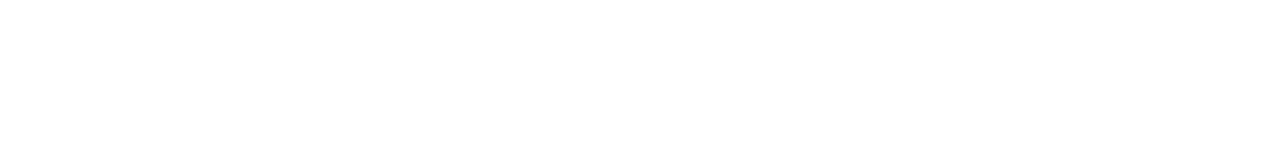
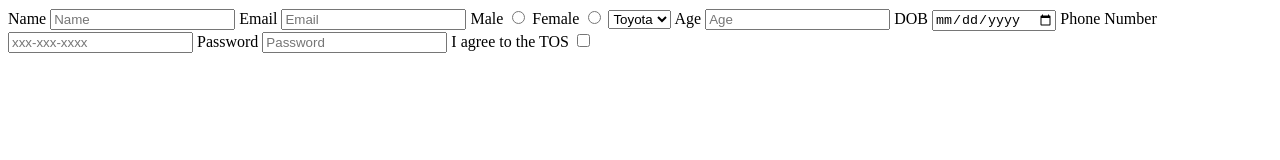
Before and after one commit to acciojob/signup-form-car-ms-adithya, a website: page main.html in a window 1280 px wide. Drawn offline with Linux system fonts and the light colour scheme.

Commit message:
created a submission

```diff
--- a/main.html
+++ b/main.html
@@ -7,7 +7,31 @@
 </head>
 
 <body>
-	<!-- the entire body must be written by student -->
+	<form method="post">
+		<label for="name">Name</label>
+		<input placeholder="Name" type="text" id="name" required>
+		<label for="email">Email</label>
+		<input placeholder="Email" type="email" id="email" required>
+		<label for="gender_m">Male</label>
+		<input placeholder="" type="radio" id="gender_m" name="gender" required>
+		<label for="gender_f">Female</label>
+		<input placeholder="" type="radio" id="gender_f" name="gender" required>
+		<select placeholder="--Please choose an option--" id="cars" required>
+			<option>Toyota</option>
+			<option>Tata</option>
+			<option>Suzuki</option>
+		</select>
+		<label for="age">Age</label>
+		<input placeholder="Age" type="number" id="age" required>
+		<label for="dob">DOB</label>
+		<input placeholder="" type="date" id="dob" required>
+		<label for="tel">Phone Number</label>
+		<input placeholder="xxx-xxx-xxxx" type="tel" id="tel">
+		<label for="password">Password</label>
+		<input placeholder="Password" type="password" id="password" required>
+		<label for="tos">I agree to the TOS</label>
+		<input placeholder="" type="checkbox" id="tos" required>
+	</form>
     <script type="text/javascript" src="./script.js">
 </script>
 
```
